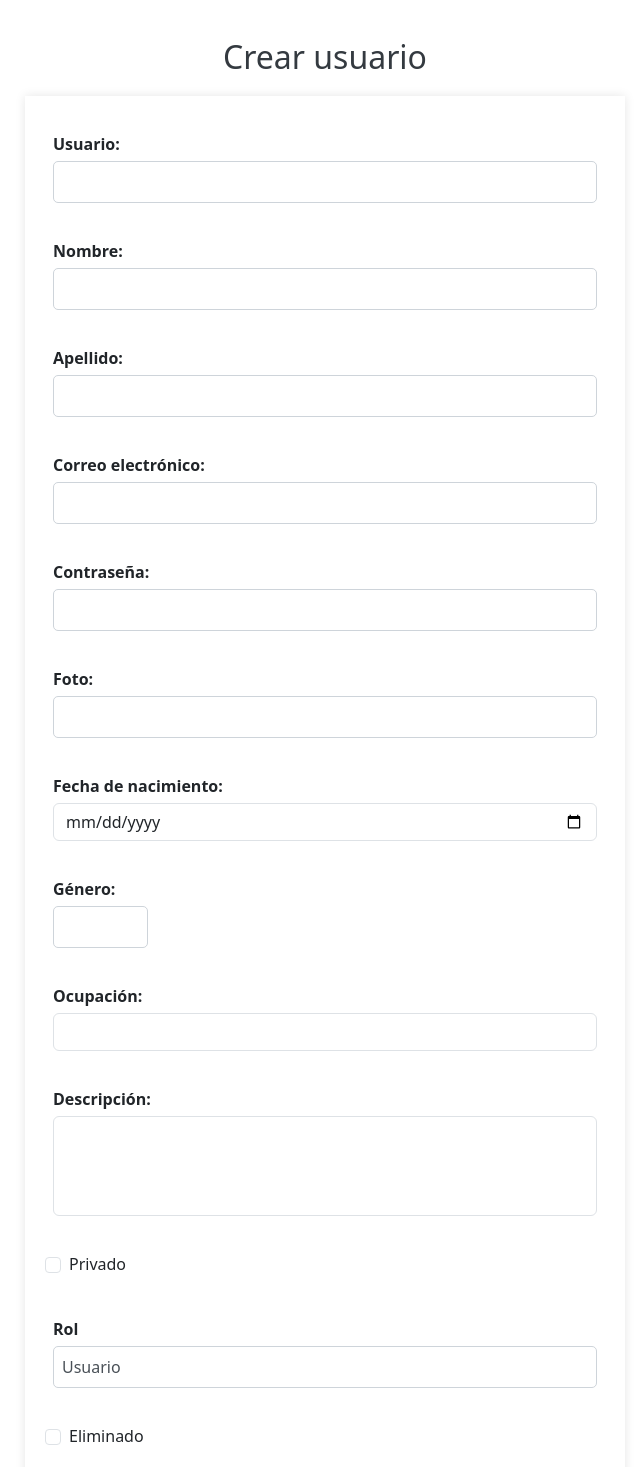
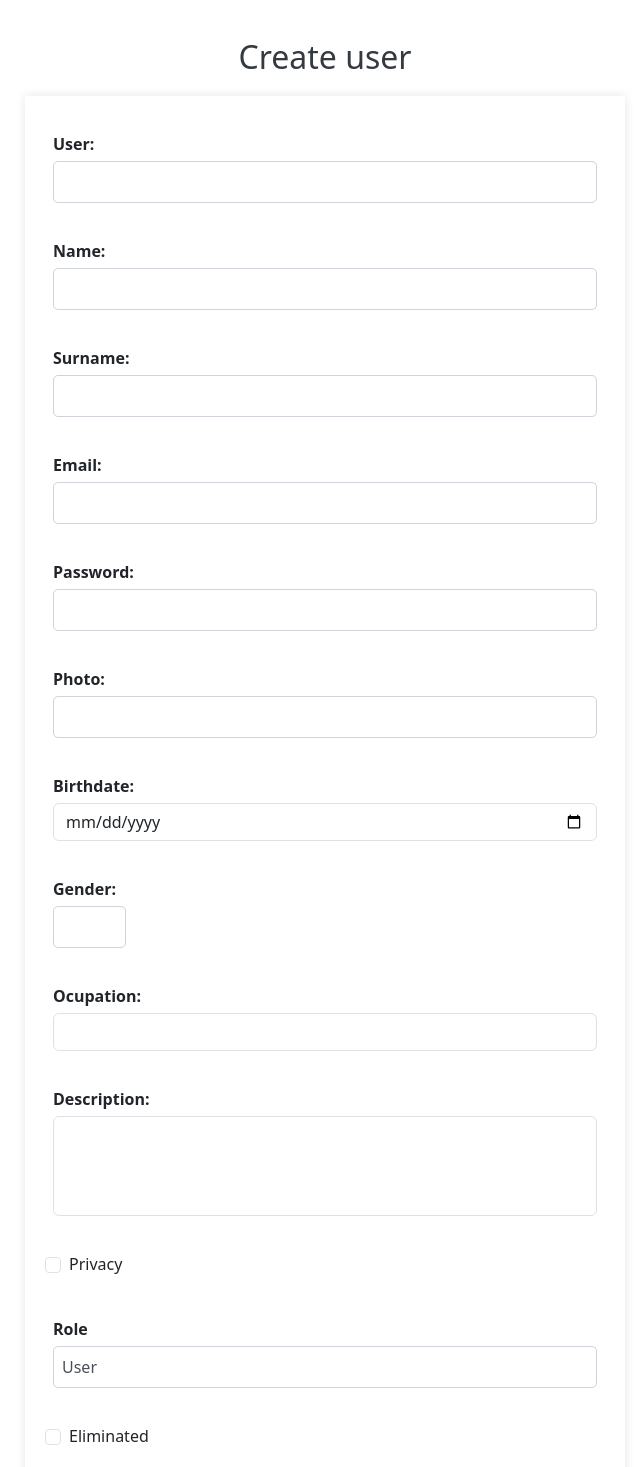
Before and after one commit to VictorFernandezEscriva/lplan, an Angular app in the folder backoffice/: page /user-create in a window 1280 px wide. Shown: the part 180-1647 px from the top of the page, without its empty margins (315-955 px from the left). Built offline with nearby package versions, Linux system fonts and the light colour scheme; sample sign-in values are in the browser's storage.

Commit message:
Completada la traducción

```diff
--- a/backoffice/src/app/components/register/register.component.html
+++ b/backoffice/src/app/components/register/register.component.html
@@ -1,50 +1,49 @@
-<h2 class="text-center">WORKING IN REGISTER</h2>
 
 <confirmation-modal [isOpen]="isModalOpen" (acceptChanges)="onAcceptChanges()" (cancelChanges)="onCancelChanges()"></confirmation-modal>
 
-<h2 class="text-center">Crear usuario</h2>
+<h2 class="text-center">Create user</h2>
 <form [formGroup]="registerForm" (ngSubmit)="register()" class="row g-3">
         <div class="form-group">
-        <label for="appUser">Usuario:</label>
+        <label for="appUser">User:</label>
         <input type="text" id="appUser" formControlName="appUser" class="form-control">
         <div *ngIf="registerForm.controls.appUser.invalid && (registerForm.controls.appUser.dirty || registerForm.controls.appUser.touched)">
-          <div *ngIf="registerForm.controls.appUser.errors.required">Este campo es requerido.</div>
+          <div *ngIf="registerForm.controls.appUser.errors.required">This camp is required.</div>
         </div>
       </div>
       <div class="form-group">
-        <label for="nameUser">Nombre:</label>
+        <label for="nameUser">Name:</label>
         <input type="text" id="nameUser" formControlName="nameUser" class="form-control">
         <div *ngIf="registerForm.controls.nameUser.invalid && (registerForm.controls.nameUser.dirty || registerForm.controls.nameUser.touched)">
-          <div *ngIf="registerForm.controls.nameUser.errors.required">Este campo es requerido.</div>
+          <div *ngIf="registerForm.controls.nameUser.errors.required">This camp is required.</div>
         </div>
       </div>
       <div class="form-group">
-        <label for="surnameUser">Apellido:</label>
+        <label for="surnameUser">Surname:</label>
         <input type="text" id="surnameUser" formControlName="surnameUser" class="form-control">
         <div *ngIf="registerForm.controls.surnameUser.invalid && (registerForm.controls.surnameUser.dirty || registerForm.controls.surnameUser.touched)">
-          <div *ngIf="registerForm.controls.surnameUser.errors.required">Este campo es requerido.</div>
+          <div *ngIf="registerForm.controls.surnameUser.errors.required">This camp is required.</div>
         </div>
       </div>
       <div class="form-group">
-        <label for="mailUser">Correo electrónico:</label>
+        <label for="mailUser">Email:</label>
         <input type="email" id="mailUser" formControlName="mailUser" class="form-control">
         <div *ngIf="registerForm.controls.mailUser.invalid && (registerForm.controls.mailUser.dirty || registerForm.controls.mailUser.touched)">
-          <div *ngIf="registerForm.controls.mailUser.errors.required">Este campo es requerido.</div>
-          <div *ngIf="registerForm.controls.mailUser.errors.email">Este campo debe ser un correo electrónico válido.</div>
+          <div *ngIf="registerForm.controls.mailUser.errors.required">This camp is required.</div>
+          <div *ngIf="registerForm.controls.mailUser.errors.email">This camp has to be a correct email.</div>
         </div>
       </div>
       <div class="form-group">
-        <label for="passwordUser">Contraseña:</label>
+        <label for="passwordUser">Password:</label>
         <input type="password" id="passwordUser" formControlName="passwordUser" class="form-control">
         <div *ngIf="registerForm.controls.passwordUser.invalid && (registerForm.controls.passwordUser.dirty || registerForm.controls.passwordUser.touched)">
-          <div *ngIf="registerForm.controls.passwordUser.errors.required">Este campo es requerido.</div>
+          <div *ngIf="registerForm.controls.passwordUser.errors.required">This camp is required.</div>
         </div>
       </div>
       <div class="form-group">
-        <label for="photoUser">Foto:</label>
+        <label for="photoUser">Photo:</label>
         <input type="text" id="photoUser" formControlName="photoUser" class="form-control">
         <div *ngIf="registerForm.controls.photoUser.invalid && (registerForm.controls.photoUser.dirty || registerForm.controls.photoUser.touched)">
-          <div *ngIf="registerForm.controls.photoUser.errors.required">Este campo es requerido.</div>
+          <div *ngIf="registerForm.controls.photoUser.errors.required">This camp is required.</div>
         </div>
       </div>
       <div class="form-group">
--- a/backoffice/src/app/components/user-components/list-user/list-user.component.html
+++ b/backoffice/src/app/components/user-components/list-user/list-user.component.html
@@ -14,11 +14,11 @@
     <thead>
       <tr>
         <th class="text-center">ID</th>
-        <th class="text-center">Nombre</th>
+        <th class="text-center">Name</th>
         <th class="text-center">Email</th>
-        <th class="text-center">Estado</th>
-        <th class="text-center">Detalles</th>
-        <th class="text-center">Editar</th>
+        <th class="text-center">Estate</th>
+        <th class="text-center">Details</th>
+        <th class="text-center">Edit</th>
       </tr>
     </thead>
     <tbody>
@@ -27,8 +27,8 @@
         <td class="text-center">{{ user.nameUser }}</td>
         <td class="text-center">{{ user.mailUser }}</td>
         <td class="text-center">
-          <span *ngIf="!user.deletedUser" class="badge badge-success" class="font-weight-bold">Activado <i class="fas fa-check" style="color: green;"></i></span>
-          <span *ngIf="user.deletedUser" class="badge badge-danger" class="font-weight-bold">Desactivado <i class="fas fa-times" style="color: red;"></i></span>
+          <span *ngIf="!user.deletedUser" class="badge badge-success" class="font-weight-bold">Activated<i class="fas fa-check" style="color: green;"></i></span>
+          <span *ngIf="user.deletedUser" class="badge badge-danger" class="font-weight-bold">Desactiated <i class="fas fa-times" style="color: red;"></i></span>
         </td>
         <td><a [routerLink]="['/user-details', user._id]" type="button" class="btn" (click)="showDetails(user.id)"><p class="animated-word2">DETAILS</p></a></td>
         <td><a [routerLink]="['/user-edit', user._id]"><button type="button" class="btn" (click)="showEdit(user.id)"><p class="animated-word2">EDIT</p></button></a></td>
--- a/backoffice/src/app/components/user-components/user-create/user-create.component.html
+++ b/backoffice/src/app/components/user-components/user-create/user-create.component.html
@@ -3,10 +3,10 @@
   (acceptChanges)="onAcceptChanges()"
   (cancelChanges)="onCancelChanges()"
 ></confirmation-modal>
-<h2 class="text-center">Crear usuario</h2>
+<h2 class="text-center">Create user</h2>
 <form [formGroup]="userForm" (ngSubmit)="onSubmit()" class="row g-3">
   <div class="form-group">
-    <label for="appUser">Usuario:</label>
+    <label for="appUser">User:</label>
     <input
       type="text"
       id="appUser"
@@ -20,12 +20,12 @@
       "
     >
       <div *ngIf="userForm.controls.appUser.errors.required">
-        Este campo es requerido.
+        This camp is required.
       </div>
     </div>
   </div>
   <div class="form-group">
-    <label for="nameUser">Nombre:</label>
+    <label for="nameUser">Name:</label>
     <input
       type="text"
       id="nameUser"
@@ -39,12 +39,12 @@
       "
     >
       <div *ngIf="userForm.controls.nameUser.errors.required">
-        Este campo es requerido.
+        This camp is required.
       </div>
     </div>
   </div>
   <div class="form-group">
-    <label for="surnameUser">Apellido:</label>
+    <label for="surnameUser">Surname:</label>
     <input
       type="text"
       id="surnameUser"
@@ -59,12 +59,12 @@
       "
     >
       <div *ngIf="userForm.controls.surnameUser.errors.required">
-        Este campo es requerido.
+        This camp is required.
       </div>
     </div>
   </div>
   <div class="form-group">
-    <label for="mailUser">Correo electrónico:</label>
+    <label for="mailUser">Email:</label>
     <input
       type="email"
       id="mailUser"
@@ -78,15 +78,15 @@
       "
     >
       <div *ngIf="userForm.controls.mailUser.errors.required">
-        Este campo es requerido.
+        This camp is required.
       </div>
       <div *ngIf="userForm.controls.mailUser.errors.email">
-        Este campo debe ser un correo electrónico válido.
+        This camp has to be a valid email.
       </div>
     </div>
   </div>
   <div class="form-group">
-    <label for="passwordUser">Contraseña:</label>
+    <label for="passwordUser">Password:</label>
     <input
       type="password"
       id="passwordUser"
@@ -101,12 +101,12 @@
       "
     >
       <div *ngIf="userForm.controls.passwordUser.errors.required">
-        Este campo es requerido.
+        This camp is required.
       </div>
     </div>
   </div>
   <div class="form-group">
-    <label for="photoUser">Foto:</label>
+    <label for="photoUser">Photo:</label>
     <input
       type="text"
       id="photoUser"
@@ -121,12 +121,12 @@
       "
     >
       <div *ngIf="userForm.controls.photoUser.errors.required">
-        Este campo es requerido.
+        This camp is required.
       </div>
     </div>
   </div>
   <div class="form-group">
-    <label for="birthdateUser">Fecha de nacimiento:</label>
+    <label for="birthdateUser">Birthdate:</label>
     <input
       type="date"
       id="birthdateUser"
@@ -135,15 +135,15 @@
     />
   </div>
   <div class="form-group">
-    <label for="genderUser">Género:</label>
+    <label for="genderUser">Gender:</label>
     <select id="genderUser" formControlName="genderUser" class="form-control">
-      <option value="male">Masculino</option>
-      <option value="female">Femenino</option>
+      <option value="male">Male</option>
+      <option value="female">Female</option>
     </select>
   </div>
 
   <div class="form-group">
-    <label for="ocupationUser">Ocupación:</label>
+    <label for="ocupationUser">Ocupation:</label>
     <input
       type="string"
       id="ocupationUser"
@@ -152,7 +152,7 @@
     />
   </div>
   <div class="form-group">
-    <label for="descriptionUser">Descripción:</label>
+    <label for="descriptionUser">Description:</label>
     <input
       type="string"
       id="descriptionUser"
@@ -166,15 +166,16 @@
       class="form-check-input"
       id="privacyUser"
       name="privacyUser"
+      formControlName="privacyUser"
     />
-    <label class="form-check-label" for="privacyUser">Privado</label>
+    <label class="form-check-label" for="privacyUser">Privacy</label>
   </div>
   <div class="form-group">
-    <label for="roleUser">Rol</label>
+    <label for="roleUser">Role</label>
     <select class="form-control" id="roleUser" name="roleUser">
-      <option value="user">Usuario</option>
-      <option value="business">Negocio</option>
-      <option value="admin">Administrador</option>
+      <option value="user">User</option>
+      <option value="business">Business</option>
+      <option value="admin">Admin</option>
     </select>
   </div>
   <div class="form-group form-check">
@@ -183,9 +184,10 @@
       class="form-check-input"
       id="deletedUser"
       name="deletedUser"
+      formControlName="deletedUser"
     />
-    <label class="form-check-label" for="deletedUser">Eliminado</label>
+    <label class="form-check-label" for="deletedUser">Eliminated</label>
   </div>
 
-  <button class="btn btn-primary" (click)="openModal()">Guardar cambios</button>
+  <button class="btn btn-primary" (click)="openModal()">Save changes</button>
 </form>
--- a/backoffice/src/app/components/user-components/user-details/user-details.component.html
+++ b/backoffice/src/app/components/user-components/user-details/user-details.component.html
@@ -4,32 +4,32 @@
       <div class="col-md-6 offset-md-3">
         <div class="card my-5">
           <div class="card-header">
-            <h2 class="text-center">Detalles del usuario</h2>
+            <h2 class="text-center">User details</h2>
           </div>
           <div class="card-body">
             <div *ngIf="userData">
               <ul class="list-group">
                 <li class="list-group-item"><strong>Nick:</strong> {{ userData.appUser }}</li>
-                <li class="list-group-item"><strong>Nombre:</strong> {{ userData.nameUser }}</li>
-                <li class="list-group-item"><strong>Apellido:</strong> {{ userData.surnameUser }}</li>
-                <li class="list-group-item"><strong>Correo electrónico:</strong> {{ userData.mailUser }}</li>
-                <li class="list-group-item"><strong>Fecha de nacimiento:</strong> {{ userData.birthdateUser }}</li>
-                <li class="list-group-item"><strong>Género:</strong> {{ userData.genderUser === 'male' ? 'Masculino' : 'Femenino' }}</li>
-                <li class="list-group-item"><strong>Ocupación:</strong> {{ userData.ocupationUser }}</li>
-                <li class="list-group-item"><strong>Descripción:</strong> {{ userData.descriptionUser }}</li>
-                <li class="list-group-item"><strong>Privacidad:</strong> <span *ngIf="userData.privacyUser; else privacidadPublica"><i class="fas fa-lock"></i> Privado</span><ng-template #privacidadPublica><i class="fas fa-unlock"></i> Público</ng-template></li>
-                <li class="list-group-item"><strong>Rol:</strong> {{ getRolText(userData.roleUser) }}</li>
-                <li class="list-group-item"><strong>Estado:</strong> <span [ngClass]="{'text-danger': userData.deletedUser, 'text-success': !userData.deletedUser}">{{ userData.deletedUser ? 'Desactivado' : 'Activo' }}</span></li>
-                <li class="list-group-item"><strong>Seguidores:</strong><a [routerLink]="['/user-details/followers', userData._id]"><button type="button" class="btn btn-primary" (click)="showFollowers(userData._id)">Seguidores</button></a></li>
-                <li class="list-group-item"><strong>Seguidos:</strong><a [routerLink]="['/user-details/followed', userData._id]"><button type="button" class="btn btn-primary" (click)="showFollowed(userData._id)">Seguidos</button></a></li>
+                <li class="list-group-item"><strong>Name:</strong> {{ userData.nameUser }}</li>
+                <li class="list-group-item"><strong>Surname:</strong> {{ userData.surnameUser }}</li>
+                <li class="list-group-item"><strong>Email:</strong> {{ userData.mailUser }}</li>
+                <li class="list-group-item"><strong>Birthday:</strong> {{ userData.birthdateUser }}</li>
+                <li class="list-group-item"><strong>Gender:</strong> {{ userData.genderUser === 'male' ? 'Masculino' : 'Femenino' }}</li>
+                <li class="list-group-item"><strong>Ocupation:</strong> {{ userData.ocupationUser }}</li>
+                <li class="list-group-item"><strong>Description:</strong> {{ userData.descriptionUser }}</li>
+                <li class="list-group-item"><strong>Privacy:</strong> <span *ngIf="userData.privacyUser; else privacidadPublica"><i class="fas fa-lock"></i> Privado</span><ng-template #privacidadPublica><i class="fas fa-unlock"></i> Público</ng-template></li>
+                <li class="list-group-item"><strong>Role:</strong> {{ getRolText(userData.roleUser) }}</li>
+                <li class="list-group-item"><strong>Estate:</strong> <span [ngClass]="{'text-danger': userData.deletedUser, 'text-success': !userData.deletedUser}">{{ userData.deletedUser ? 'Desactivado' : 'Activo' }}</span></li>
+                <li class="list-group-item"><strong>Followers:</strong><a [routerLink]="['/user-details/followers', userData._id]"><button type="button" class="btn btn-primary" (click)="showFollowers(userData._id)">Seguidores</button></a></li>
+                <li class="list-group-item"><strong>Following:</strong><a [routerLink]="['/user-details/followed', userData._id]"><button type="button" class="btn btn-primary" (click)="showFollowed(userData._id)">Seguidos</button></a></li>
                 <li class="list-group-item"><strong>ID:</strong> {{ userData._id }}</li>
-                <li class="list-group-item"><strong>Fecha de creación:</strong> {{ userData.createdAt }}</li>
-                <li class="list-group-item"><strong>Fecha de última actualización:</strong> {{ userData.updatedAt }}</li>
+                <li class="list-group-item"><strong>Created at:</strong> {{ userData.createdAt }}</li>
+                <li class="list-group-item"><strong>Updated at:</strong> {{ userData.updatedAt }}</li>
               </ul>
             </div>
 
             <div *ngIf="!userData" class="text-center mt-5">
-              <p>Cargando datos...</p>
+              <p>Loading data...</p>
             </div>
           </div>
         </div>
--- a/backoffice/src/app/components/user-components/user-edit/user-edit.component.html
+++ b/backoffice/src/app/components/user-components/user-edit/user-edit.component.html
@@ -4,10 +4,10 @@
   (cancelChanges)="onCancelChanges()"
 ></confirmation-modal>
 
-<h2 class="text-center">Editar usuario</h2>
+<h2 class="text-center">Edit user</h2>
 <form (ngSubmit)="onSubmit()">
   <div class="form-group">
-    <label for="appUser">Usuario de la aplicación</label>
+    <label for="appUser">Username</label>
     <input
       type="text"
       class="form-control"
@@ -19,7 +19,7 @@
   </div>
 
   <div class="form-group">
-    <label for="nameUser">Nombre</label>
+    <label for="nameUser">Name</label>
     <input
       type="text"
       class="form-control"
@@ -31,7 +31,7 @@
   </div>
 
   <div class="form-group">
-    <label for="surnameUser">Apellido</label>
+    <label for="surnameUser">Surname</label>
     <input
       type="text"
       class="form-control"
@@ -43,7 +43,7 @@
   </div>
 
   <div class="form-group">
-    <label for="mailUser">Correo electrónico</label>
+    <label for="mailUser">Email</label>
     <input
       type="email"
       class="form-control"
@@ -55,7 +55,7 @@
   </div>
 
   <div class="form-group">
-    <label for="photoUser">Foto de perfil</label>
+    <label for="photoUser">Profile photo</label>
     <input
       type="text"
       class="form-control"
@@ -67,7 +67,7 @@
   </div>
 
   <div class="form-group">
-    <label for="birthdateUser">Fecha de nacimiento</label>
+    <label for="birthdateUser">Birthdate</label>
     <input
       type="date"
       class="form-control"
@@ -78,11 +78,11 @@
     />
   </div>
   <div class="last-updated">
-    La última fecha de nacimiento registrada es:
+    The last registered birthdate:
     {{ formatDate(userData.birthdateUser) }}
   </div>
   <div class="form-group">
-    <label for="genderUser">Género</label>
+    <label for="genderUser">Gender</label>
     <select
       class="form-control"
       id="genderUser"
@@ -90,14 +90,14 @@
       [(ngModel)]="userData.genderUser"
       required
     >
-      <option value="male">Masculino</option>
-      <option value="female">Femenino</option>
-      <option value="other">Otro</option>
+      <option value="male">Male</option>
+      <option value="female">Female</option>
+      <option value="other">Other</option>
     </select>
   </div>
 
   <div class="form-group">
-    <label for="ocupationUser">Ocupación</label>
+    <label for="ocupationUser">Ocupation</label>
     <input
       type="text"
       class="form-control"
@@ -109,7 +109,7 @@
   </div>
 
   <div class="form-group">
-    <label for="descriptionUser">Descripción</label>
+    <label for="descriptionUser">Description</label>
     <textarea
       class="form-control"
       id="descriptionUser"
@@ -128,10 +128,10 @@
       name="privacyUser"
       [(ngModel)]="userData.privacyUser"
     />
-    <label class="form-check-label" for="privacyUser">Privado</label>
+    <label class="form-check-label" for="privacyUser">Privacy</label>
   </div>
   <div class="form-group">
-    <label for="roleUser">Rol</label>
+    <label for="roleUser">Role</label>
     <select
       class="form-control"
       id="roleUser"
@@ -139,9 +139,9 @@
       [(ngModel)]="userData.roleUser"
       required
     >
-      <option value="user">Usuario</option>
-      <option value="business">Negocio</option>
-      <option value="admin">Administrador</option>
+      <option value="user">User</option>
+      <option value="business">Business</option>
+      <option value="admin">Administrator</option>
     </select>
   </div>
   <div class="form-group form-check">
@@ -152,8 +152,8 @@
       name="deletedUser"
       [(ngModel)]="userData.deletedUser"
     />
-    <label class="form-check-label" for="deletedUser">Eliminado</label>
+    <label class="form-check-label" for="deletedUser">Eliminated</label>
   </div>
 
-  <button class="btn btn-primary" (click)="openModal()">Guardar cambios</button>
+  <button class="btn btn-primary" (click)="openModal()">Save changes</button>
 </form>
--- a/backoffice/src/app/components/user-components/user-followed/user-followed.component.html
+++ b/backoffice/src/app/components/user-components/user-followed/user-followed.component.html
@@ -1,6 +1,6 @@
-<h2 class="text-center mt-5">Lista de seguidos</h2>
+<h2 class="text-center mt-5">LIst of following</h2>
 <div class="d-flex justify-content-center mb-4">
-  <button class="btn btn-primary btn-lg" type="button" (click)="search()">Muéstrame todos</button>
+  <button class="btn btn-primary btn-lg" type="button" (click)="search()">See all</button>
 </div>
 <div class="input-group mb-3">
   <input type="text" class="form-control rounded-pill" placeholder="Buscar por correo electrónico" [(ngModel)]="searchTerm" name="searchTerm" (keyup)="search()">
@@ -11,11 +11,11 @@
     <thead>
       <tr>
         <th class="text-center">ID</th>
-        <th class="text-center">Nombre</th>
+        <th class="text-center">Name</th>
         <th class="text-center">Email</th>
-        <th class="text-center">Estado</th>
-        <th class="text-center">Detalles</th>
-        <th class="text-center">Editar</th>
+        <th class="text-center">Estate</th>
+        <th class="text-center">Details</th>
+        <th class="text-center">Edit</th>
       </tr>
     </thead>
     <tbody>
@@ -24,14 +24,12 @@
         <td class="text-center">{{ user.nameUser }}</td>
         <td class="text-center">{{ user.mailUser }}</td>
         <td class="text-center">
-          <span *ngIf="!user.deletedUser" class="badge badge-success" class="font-weight-bold">Activado <i class="fas fa-check" style="color: green;"></i></span>
-          <span *ngIf="user.deletedUser" class="badge badge-danger" class="font-weight-bold">Desactivado <i class="fas fa-times" style="color: red;"></i></span>
+          <span *ngIf="!user.deletedUser" class="badge badge-success" class="font-weight-bold">Activated <i class="fas fa-check" style="color: green;"></i></span>
+          <span *ngIf="user.deletedUser" class="badge badge-danger" class="font-weight-bold">Desactivated<i class="fas fa-times" style="color: red;"></i></span>
         </td>
-        <td><a [routerLink]="['/user-details', user._id]"><button type="button" class="btn btn-primary" (click)="showDetails(user.id)">Detalles</button></a></td>
-        <td><a [routerLink]="['/user-edit', user._id]"><button type="button" class="btn btn-primary" (click)="showEdit(user.id)">Editar</button></a></td>
+        <td><a [routerLink]="['/user-details', user._id]"><button type="button" class="btn btn-primary" (click)="showDetails(user.id)">Details</button></a></td>
+        <td><a [routerLink]="['/user-edit', user._id]"><button type="button" class="btn btn-primary" (click)="showEdit(user.id)">Edit</button></a></td>
       </tr>
     </tbody>
   </table>
 </div>
-<button routerLink="/">Ir a la Home</button>
-<button routerLink="/user-details">Ir a detalles</button>
--- a/backoffice/src/app/components/user-components/user-followers/user-followers.component.html
+++ b/backoffice/src/app/components/user-components/user-followers/user-followers.component.html
@@ -1,6 +1,6 @@
-<h2 class="text-center mt-5">Lista de seguidores</h2>
+<h2 class="text-center mt-5">Followers list</h2>
 <div class="d-flex justify-content-center mb-4">
-  <button class="btn btn-primary btn-lg" type="button" (click)="search()">Muéstrame todos</button>
+  <button class="btn btn-primary btn-lg" type="button" (click)="search()">See all</button>
 </div>
 <div class="input-group mb-3">
   <input type="text" class="form-control rounded-pill" placeholder="Buscar por correo electrónico" [(ngModel)]="searchTerm" name="searchTerm" (keyup)="search()">
@@ -11,11 +11,11 @@
     <thead>
       <tr>
         <th class="text-center">ID</th>
-        <th class="text-center">Nombre</th>
+        <th class="text-center">Name</th>
         <th class="text-center">Email</th>
-        <th class="text-center">Estado</th>
-        <th class="text-center">Detalles</th>
-        <th class="text-center">Editar</th>
+        <th class="text-center">Estate</th>
+        <th class="text-center">Details</th>
+        <th class="text-center">Edit</th>
       </tr>
     </thead>
     <tbody>
@@ -24,14 +24,12 @@
         <td class="text-center">{{ user.nameUser }}</td>
         <td class="text-center">{{ user.mailUser }}</td>
         <td class="text-center">
-          <span *ngIf="!user.deletedUser" class="badge badge-success" class="font-weight-bold">Activado <i class="fas fa-check" style="color: green;"></i></span>
-          <span *ngIf="user.deletedUser" class="badge badge-danger" class="font-weight-bold">Desactivado <i class="fas fa-times" style="color: red;"></i></span>
+          <span *ngIf="!user.deletedUser" class="badge badge-success" class="font-weight-bold">Activated <i class="fas fa-check" style="color: green;"></i></span>
+          <span *ngIf="user.deletedUser" class="badge badge-danger" class="font-weight-bold">Desactivated <i class="fas fa-times" style="color: red;"></i></span>
         </td>
-        <td><a [routerLink]="['/user-details', user._id]"><button type="button" class="btn btn-primary" (click)="showDetails(user.id)">Detalles</button></a></td>
-        <td><a [routerLink]="['/user-edit', user._id]"><button type="button" class="btn btn-primary" (click)="showEdit(user.id)">Editar</button></a></td>
+        <td><a [routerLink]="['/user-details', user._id]"><button type="button" class="btn btn-primary" (click)="showDetails(user.id)">Details</button></a></td>
+        <td><a [routerLink]="['/user-edit', user._id]"><button type="button" class="btn btn-primary" (click)="showEdit(user.id)">Edit</button></a></td>
       </tr>
     </tbody>
   </table>
 </div>
-<button routerLink="/">Ir a la Home</button>
-<button routerLink="/user-details">Ir a detalles</button>
```
